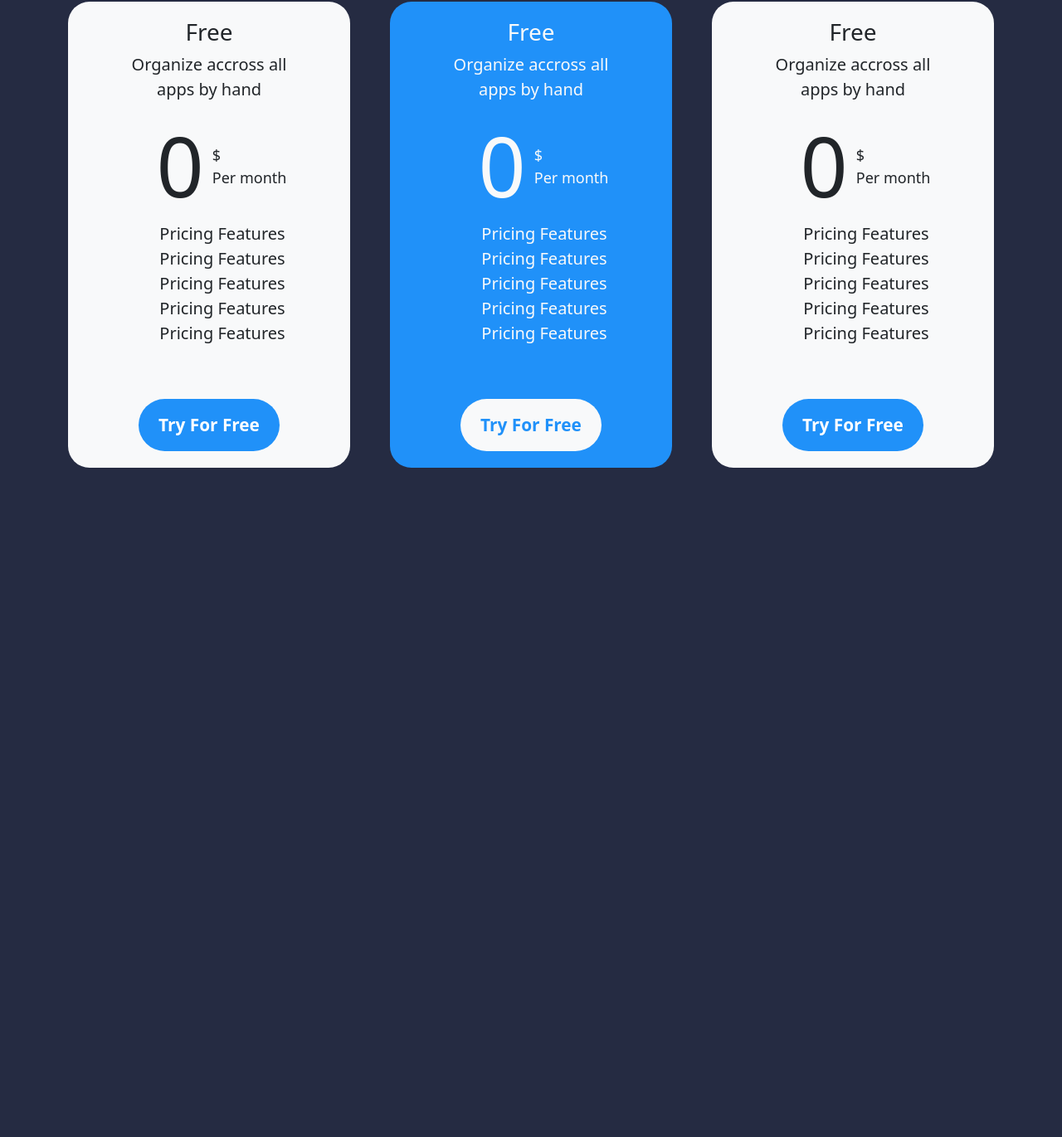
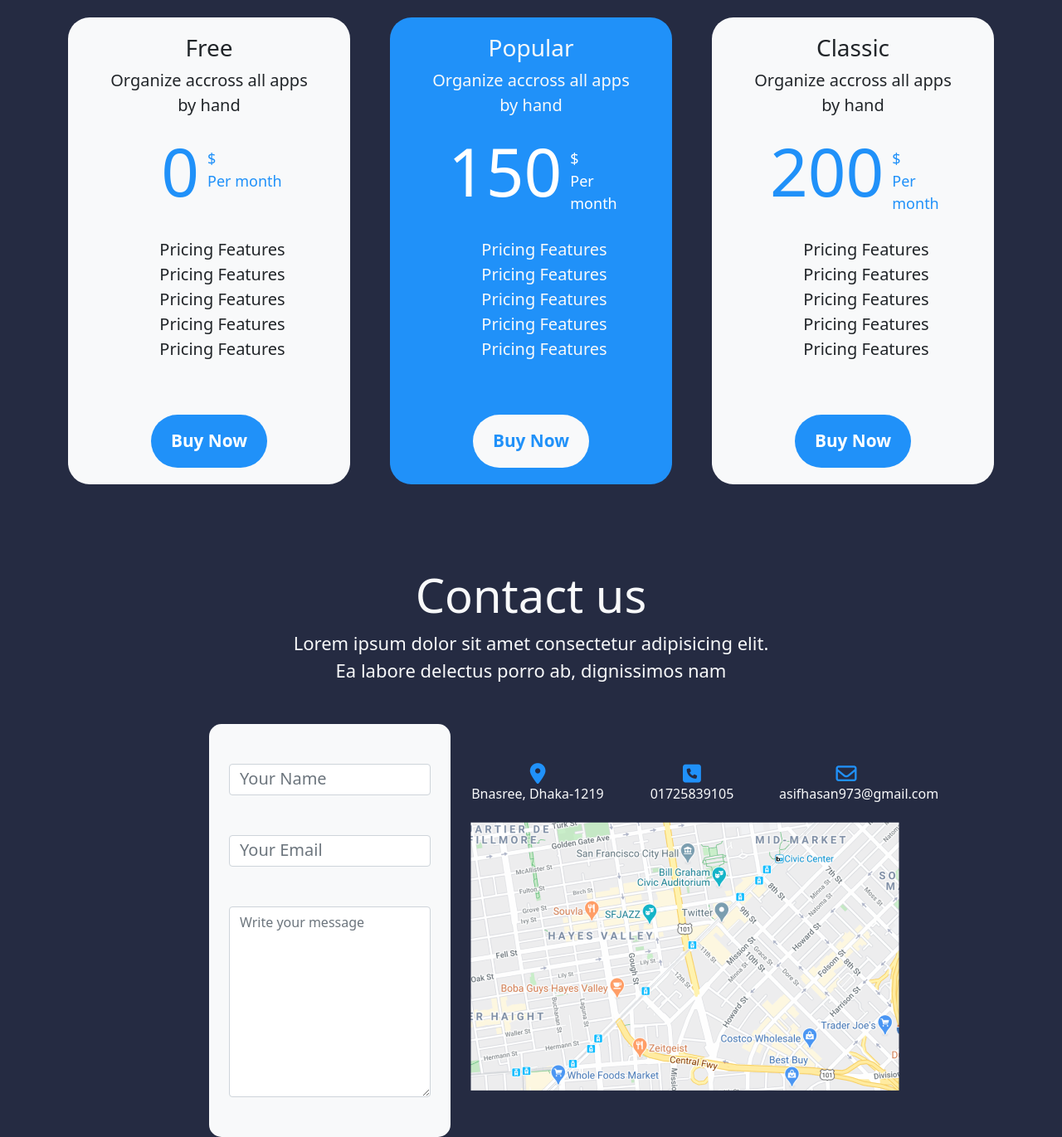
Before and after one commit to asifhasan973/main-figma-land, a plain HTML site: page index.html in a window 1280 px wide. Shown: the part 3250-4621 px from the top of the page at 83% size. Before the commit the page ends 3814 px from the top, so only its background shows below. Drawn offline with nearby package versions, Linux system fonts and the light colour scheme.

Commit message:
Contact Done

```diff
--- a/index.html
+++ b/index.html
@@ -16,6 +16,9 @@
     <link rel="stylesheet" href="style.css">
     <!-- figma-media-query-css -->
     <link rel="stylesheet" href="./media-qurey.css">
+
+    <!-- Fontawesome cdn -->
+    <script src="https://kit.fontawesome.com/0893c69b74.js" crossorigin="anonymous"></script>
 
 </head>
 
@@ -235,7 +238,7 @@
                 <div class="col-2 d-md-none">
 
                 </div>
-                <div class="col-md-4 col-8">
+                <div class="col-md-4 col-8 jumping-hover">
                     <div class="h-100 text-center bg-light text-dark price-card-body-mother">
 
                         <div class="card-body price-card-body">
@@ -252,6 +255,7 @@
                                     Per month
                                 </span>
                             </div>
+                            <br>
 
                             <ul>
                                 <li>Pricing Features</li>
@@ -262,7 +266,7 @@
                             </ul>
                             <br>
                             <br>
-                            <button type="button" class="figma-btn btn  px-4 py-3 rounded-pill border-0">Try For Free</button>
+                            <button type="button" class="figma-btn btn  px-4 py-3 rounded-pill border-0">Buy Now</button>
                         </div>
 
                     </div>
@@ -274,25 +278,26 @@
                 <div class="col-2 d-md-none">
 
                 </div>
-                <div class="col-md-4 col-8">
+                <div class="col-md-4 col-8 popular jumping-hover">
                     <div class="h-100 text-center text-light">
 
                         <div class="h-100 text-center popular-price price-card-body-mother">
 
                             <div class="card-body price-card-body">
-                                <h3 class="card-title">Free</h3>
+                                <h3 class="card-title">Popular</h3>
 
 
                                 <p class="card-text">Organize accross all apps by hand </p>
 
                                 <div class="price">
-                                    <span><h1>0</h1></span>
-                                    <span class="price-duration">
+                                    <span><h1 style="color: white;">150</h1></span>
+                                    <span style="color: white;" class="price-duration">
                                         $
                                         <br>
                                         Per month
                                     </span>
                                 </div>
+                                <br>
 
                                 <ul>
                                     <li>Pricing Features</li>
@@ -303,7 +308,7 @@
                                 </ul>
                                 <br>
                                 <br>
-                                <button type="button" class="figma-btn btn  px-4 py-3 rounded-pill border-0 bg-light">Try For Free</button>
+                                <button type="button" class="figma-btn btn  px-4 py-3 rounded-pill border-0 bg-light">Buy Now</button>
                             </div>
 
                         </div>
@@ -316,23 +321,24 @@
                 <div class="col-2 d-md-none">
 
                 </div>
-                <div class="col-md-4 col-8">
+                <div class="col-md-4 col-8 jumping-hover">
                     <div class="h-100 text-center bg-light text-dark price-card-body-mother">
 
                         <div class="card-body price-card-body">
-                            <h3 class="card-title">Free</h3>
+                            <h3 class="card-title">Classic</h3>
 
 
                             <p class="card-text">Organize accross all apps by hand </p>
 
                             <div class="price">
-                                <span><h1>0</h1></span>
+                                <span><h1>200</h1></span>
                                 <span class="price-duration">
                                     $
                                     <br>
                                     Per month
                                 </span>
                             </div>
+                            <br>
 
                             <ul>
                                 <li>Pricing Features</li>
@@ -343,7 +349,7 @@
                             </ul>
                             <br>
                             <br>
-                            <button type="button" class="figma-btn btn  px-4 py-3 rounded-pill border-0">Try For Free</button>
+                            <button type="button" class="figma-btn btn  px-4 py-3 rounded-pill border-0">Buy Now</button>
                         </div>
 
                     </div>
@@ -354,6 +360,65 @@
 
             </div>
         </section>
+
+        <!-- Contact Us -->
+        <section class="container container-fluid contact-section text-light">
+            <div class="contact-head text-center">
+                <h1>Contact us</h1>
+                <p>Lorem ipsum dolor sit amet consectetur adipisicing elit.
+                    <br> Ea labore delectus porro ab, dignissimos nam</p>
+            </div>
+
+            <div class="row gx-5 mt-5">
+                <div class="col-md-2"></div>
+                <div class="col-md-3 bg-light contact-form px-4 ">
+
+                    <div class="mb-5 pt-5">
+                        <input type="text" class="form-control" id="exampleFormControlInput1" placeholder="Your Name">
+                    </div>
+                    <div class="mb-5">
+                        <input type="email" class="form-control" id="exampleFormControlInput1" placeholder="Your Email">
+                    </div>
+                    <div class="mb-5">
+
+                        <textarea class="form-control" id="exampleFormControlTextarea1" placeholder="Write your message" rows="9"></textarea>
+                    </div>
+
+                </div>
+
+                <div class="col-md-6">
+                    <div class="row mt-5">
+                        <div class="text-center col-6 col-lg-4">
+                            <i class="fas fa-map-marker-alt"></i>
+
+                            <h6>Bnasree, Dhaka-1219</h6>
+
+                        </div>
+                        <div class="col-12  col-lg-4 order-3 text-center">
+                            <i class="far fa-envelope"></i>
+                            <h6>asifhasan973@gmail.com</h6>
+
+                        </div>
+                        <div class="col-6 col-lg-4 order-2 text-center">
+                            <i class="fas fa-phone-square"></i>
+                            <h6>01725839105</h6>
+
+                        </div>
+
+                    </div>
+
+
+                    <div class="pt-3">
+                        <img src="./images/map-screen.png" class="img-fluid" alt="">
+                    </div>
+
+                </div>
+                <div class="col-md-2"></div>
+            </div>
+
+        </section>
+
+
 
 
 
--- a/media-qurey.css
+++ b/media-qurey.css
@@ -29,6 +29,10 @@
     .row {
         --bs-gutter-x: 0rem;
     }
+    /* Price Section */
+    .price-card-body {
+        padding: 20px 10px 20px 10px;
+    }
 }
 
 @media screen and (max-width: 281px) {
--- a/style.css
+++ b/style.css
@@ -144,6 +144,10 @@ input:focus {
     margin-top: 100px;
 }
 
+.pricing-div h1 {
+    font-size: 3.5em;
+}
+
 .pricing-div p {
     font-size: 20px;
 }
@@ -162,7 +166,7 @@ input:focus {
 }
 
 .price-card-body {
-    padding: 20px 60px 20px 60px;
+    padding: 20px 40px 20px 40px;
 }
 
 .price-card-body-mother {
@@ -176,13 +180,43 @@ ul {
 }
 
 .price h1 {
-    font-size: 100px;
+    color: #2091F9;
+    font-size: 80px;
     padding-left: 30px;
 }
 
 .price-duration {
+    color: #2091F9;
     font-size: 18px;
-    padding-top: 35px;
+    padding-top: 20px;
     padding-left: 10px;
     text-align: start;
 }
+
+.jumping-hover:hover {
+    transform: translateY(-10px);
+    transition: 0.3s;
+}
+
+.contact-section {
+    margin-top: 100px;
+}
+
+.contact-head h1 {
+    font-size: 3.5rem;
+}
+
+.contact-head p {
+    font-size: 22px;
+}
+
+.contact-form {
+    border-radius: 15px;
+}
+
+.fa-map-marker-alt,
+.fa-envelope,
+.fa-phone-square {
+    font-size: 25px;
+    color: #2091F9;
+}
```
